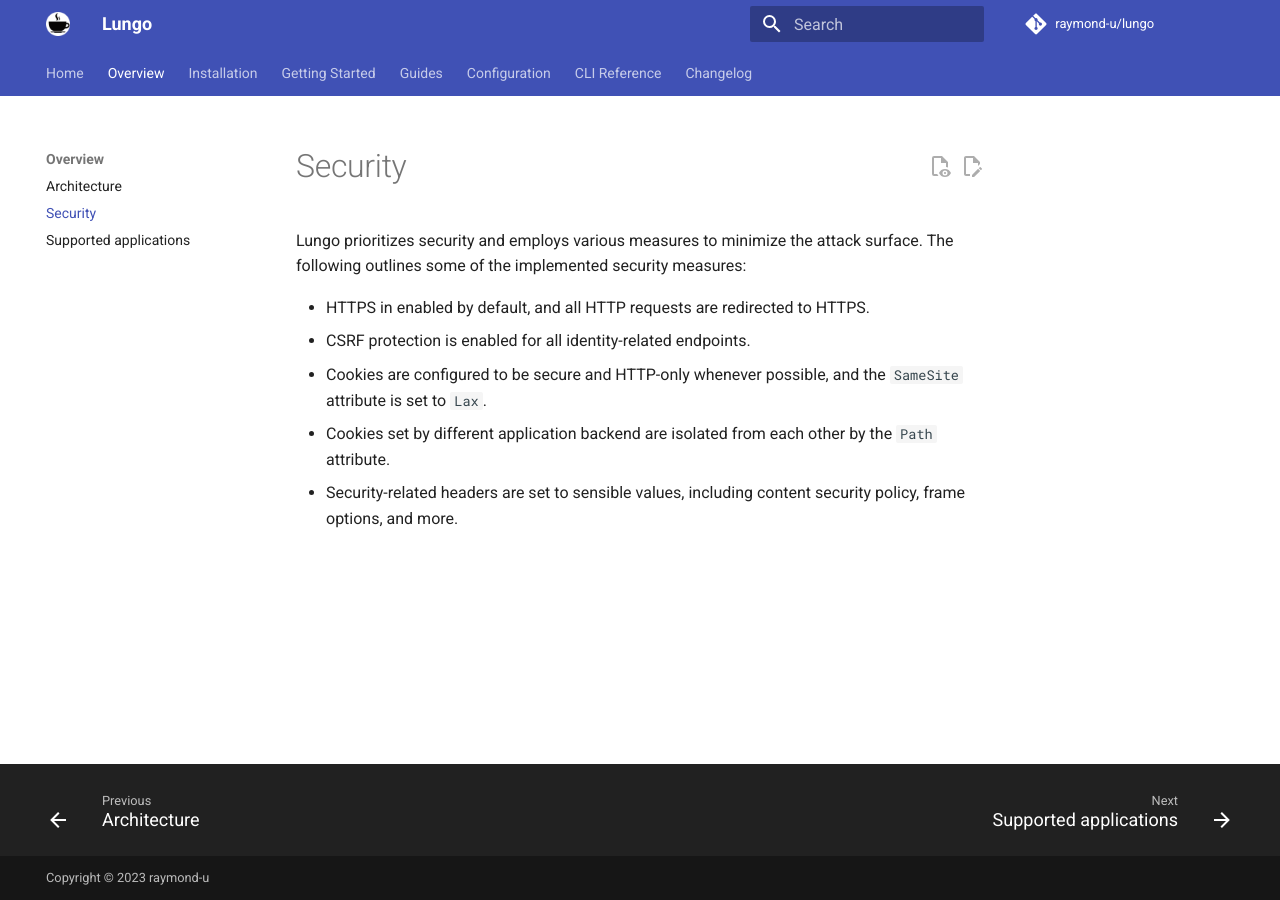
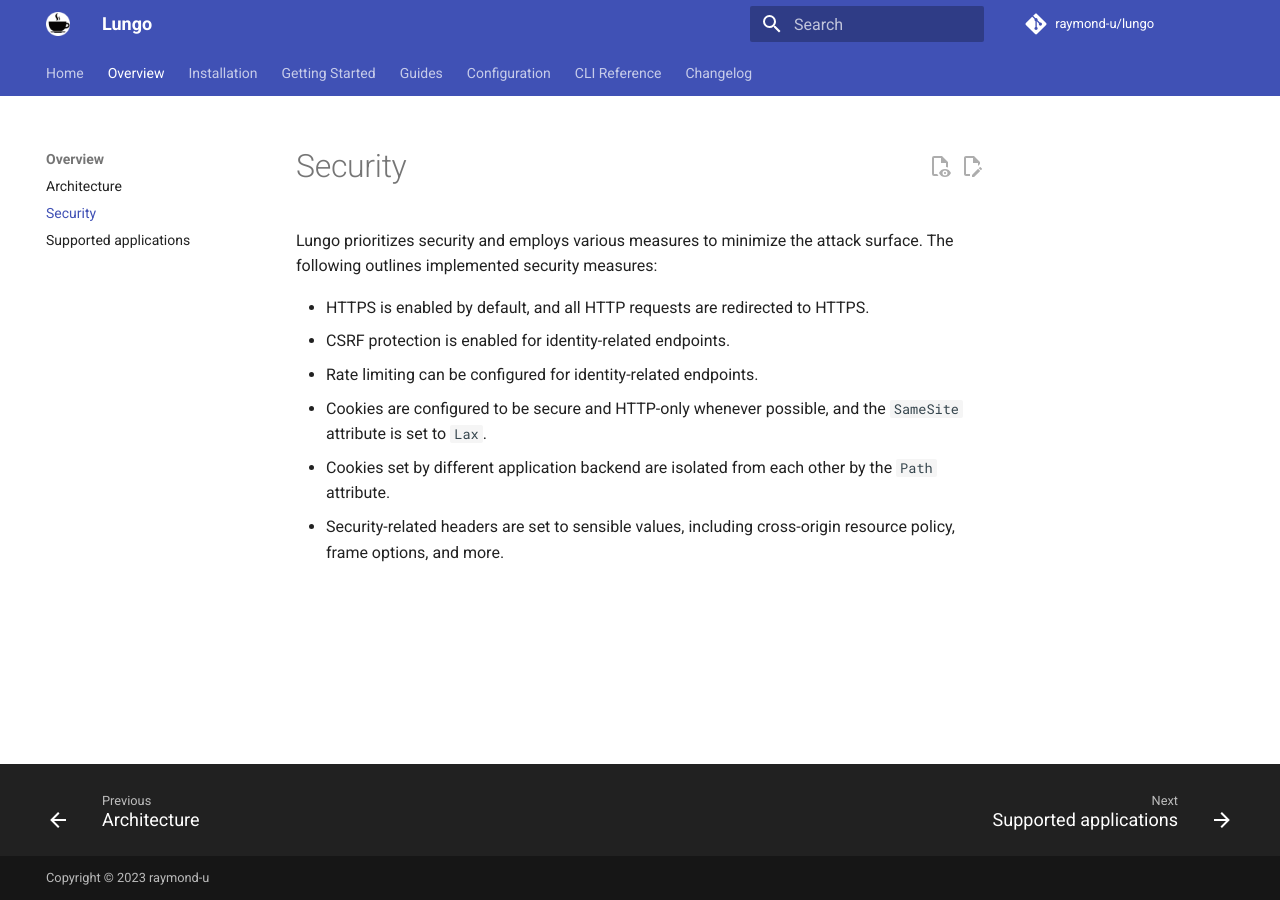
Before and after one commit to raymond-u/lungo, an MkDocs documentation site: the page built from docs/overview/security.md, in a window 1280 px wide. Built offline with MkDocs 1.6.1 and Material for MkDocs 9.7.7, drawn with Linux system fonts in a browser that asks for light colours; comment, search, counter and statistics services are not loaded; the version menu is left out.

Commit message:
docs: update

```diff
--- a/docs/overview/security.md
+++ b/docs/overview/security.md
@@ -1,10 +1,11 @@
 # Security
 
-Lungo prioritizes security and employs various measures to minimize the attack surface. The following outlines some of
-the implemented security measures:
+Lungo prioritizes security and employs various measures to minimize the attack surface. The following outlines
+implemented security measures:
 
-- HTTPS in enabled by default, and all HTTP requests are redirected to HTTPS.
-- CSRF protection is enabled for all identity-related endpoints.
+- HTTPS is enabled by default, and all HTTP requests are redirected to HTTPS.
+- CSRF protection is enabled for identity-related endpoints.
+- Rate limiting can be configured for identity-related endpoints.
 - Cookies are configured to be secure and HTTP-only whenever possible, and the `SameSite` attribute is set to `Lax`.
 - Cookies set by different application backend are isolated from each other by the `Path` attribute.
-- Security-related headers are set to sensible values, including content security policy, frame options, and more.
+- Security-related headers are set to sensible values, including cross-origin resource policy, frame options, and more.
--- a/mkdocs.yaml
+++ b/mkdocs.yaml
@@ -20,6 +20,7 @@
       - Launching the service: getting-started/launching-the-service.md
   - Guides:
       - Allowing anonymous access: guides/allowing-anonymous-access.md
+      - Configuring rate limiting: guides/configuring-rate-limiting.md
       - Using local home directories: guides/using-local-home-directories.md
   - Configuration:
       - Reference for config.yaml: configuration/reference-for-config-yaml.md
```
Also changed, not shown: README.md (+7 -4 lines), docs/guides/configuring-rate-limiting.md (added, +17 -0 lines), docs/installation.md (+6 -5 lines).
